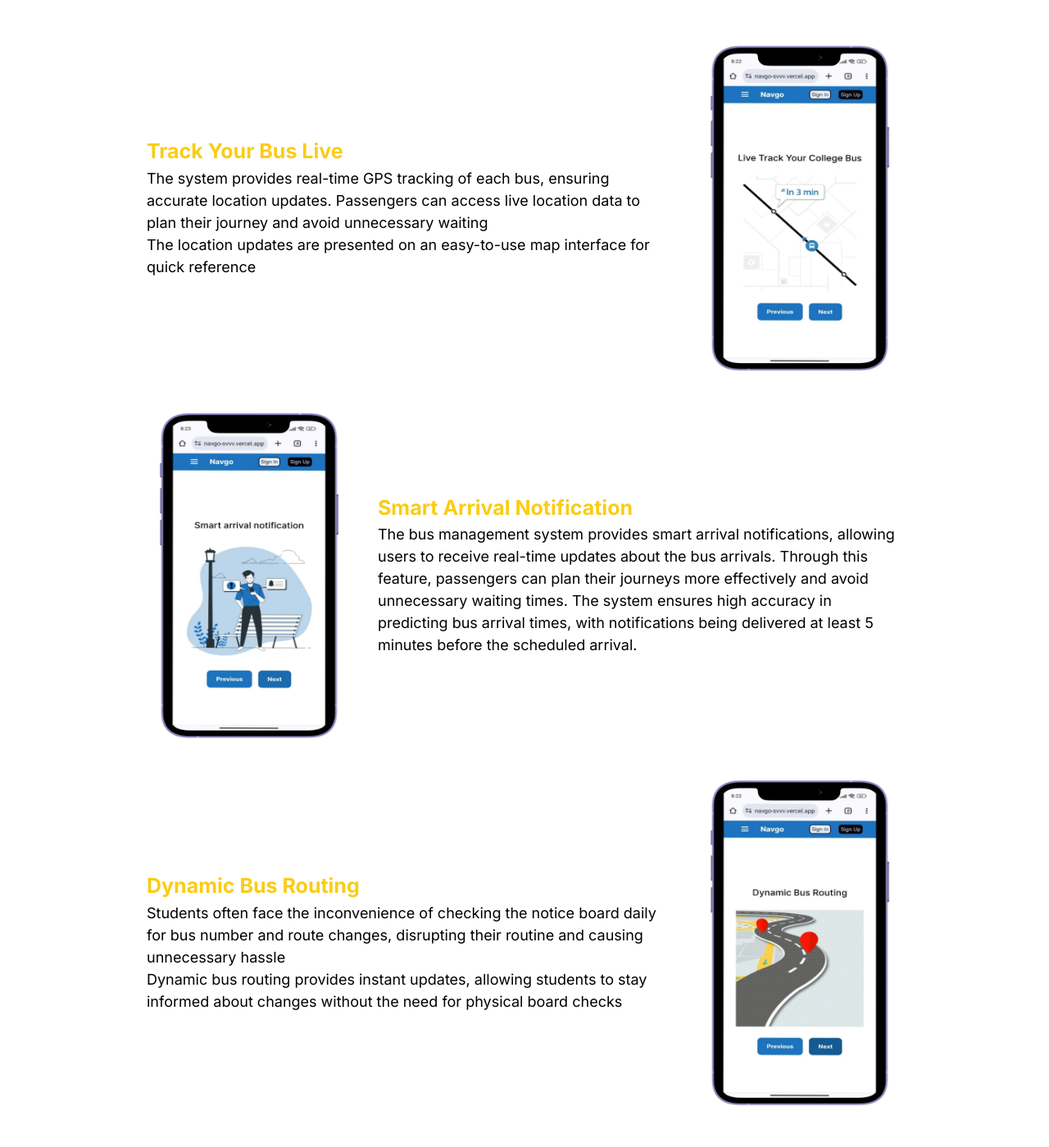
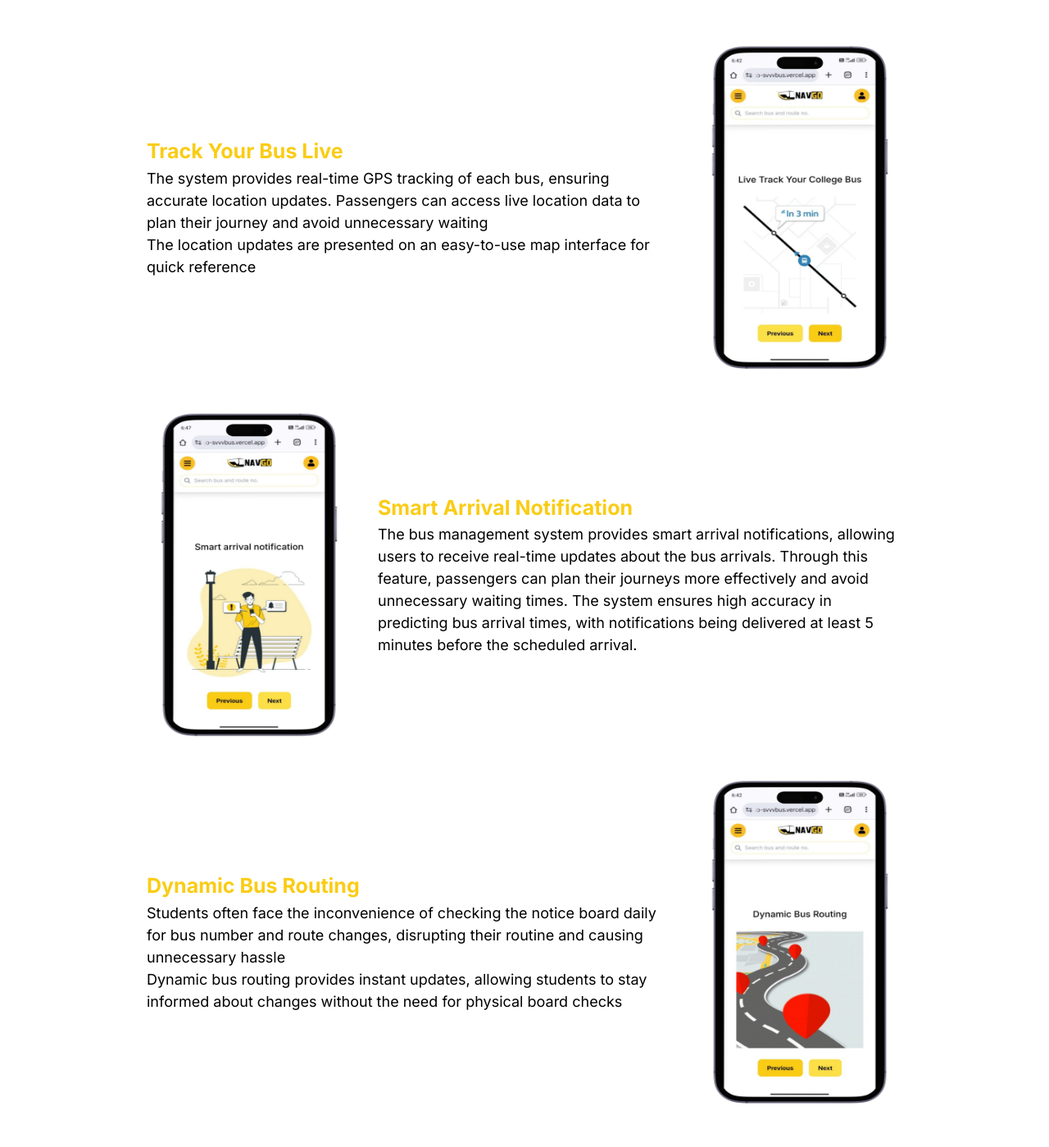
Before and after one commit to aadixcodes/NavgoBusTrackingSystem, a Next.js app: page /AboutUs in a window 1280 px wide. Shown: the part 993-2392 px from the top of the page at 82% size. Built offline with nearby package versions, Linux system fonts and the light colour scheme.

Commit message:
Update page.jsx

```diff
--- a/src/app/AboutUs/page.jsx
+++ b/src/app/AboutUs/page.jsx
@@ -21,7 +21,7 @@ const AboutUs = () => {
           <h1 className={styles.head}>About Us</h1>
         <section className={styles.hero}>
           <div className={styles.heroImage}>
-            <img src="/Assets/aboutus1.png" alt="Navgo app on smartphone" />
+            <img src="/Assets/aboutus2.svg" alt="Navgo app on smartphone" />
           </div>
           <div className={styles.heroContent}>
             <h1 className="text-[25px]">
@@ -51,13 +51,13 @@ const AboutUs = () => {
                 interface for quick reference
               </p>
             </span>
-            <img src="/Assets/f1.png" alt="Navgo app feature" />
+            <img src="/Assets/ff1.png" alt="Navgo app feature" />
           </div>
         </section>
 
         <section className={styles.features}>
           <div className={styles.featureItem2}>
-            <img src="/Assets/f3.png" alt="Navgo app feature" />
+            <img src="/Assets/ff2.png" alt="Navgo app feature" />
             <span className="w-[40rem] flex flex-col items-start">
               <h4 className="text-[25px] font-bold">
                 Smart Arrival Notification
@@ -87,7 +87,7 @@ const AboutUs = () => {
                 checks
               </p>
             </span>
-            <img src="/Assets/f2.png" alt="Navgo app feature" />
+            <img src="/Assets/ff3.png" alt="Navgo app feature" />
           </div>
         </section>
         <br />
```
